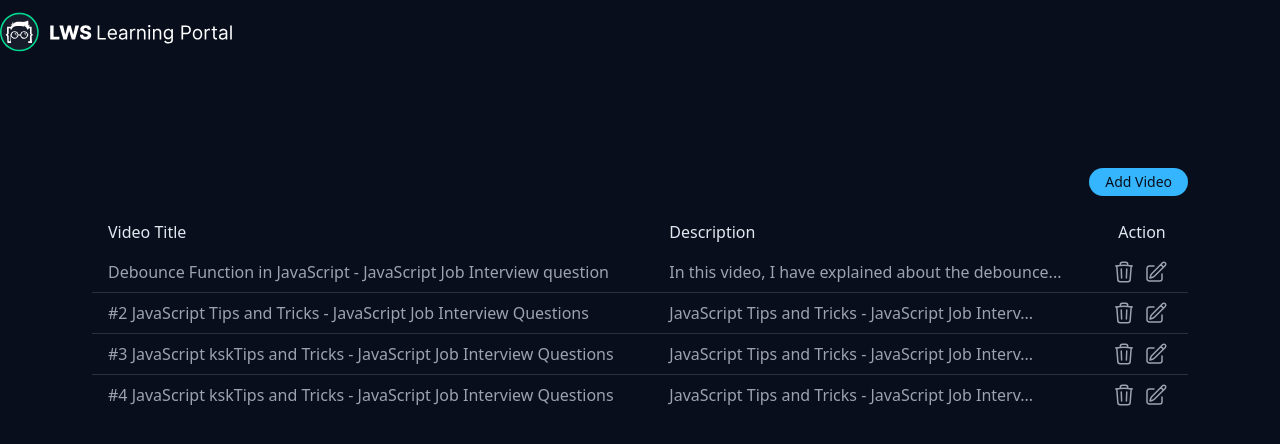
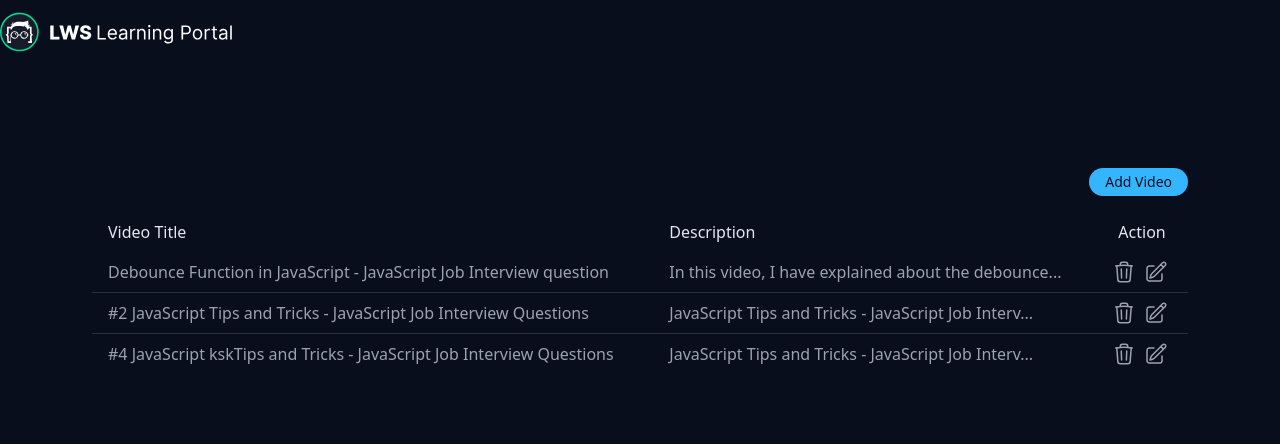
Before and after one commit to numangit/edtech-platform, a React (Create React App) app: page /admin/videos in a window 1280 px wide. Shown: the top 444 px of the page. Built offline with nearby package versions, Linux system fonts and the light colour scheme; data requests are answered from the project's data file.

Commit message:
delete button component functional

```diff
--- a/server/db.json
+++ b/server/db.json
@@ -70,15 +70,6 @@
     {
       "id": 2,
       "title": "#2 JavaScript Tips and Tricks - JavaScript Job Interview Questions",
-      "description": "JavaScript Tips and Tricks - JavaScript Job Interview Questions - Bangla Tutorial \nIn this video, I have shown 8 more JavaScript pro tips that will make a JavaScript Developer's life easier.",
-      "url": "https://www.youtube.com/embed/E9_R88eKcBM",
-      "views": "91.2K",
-      "duration": "31:30",
-      "createdAt": "2023-02-24T17:59:00.000Z"
-    },
-    {
-      "id": 3,
-      "title": "#3 JavaScript kskTips and Tricks - JavaScript Job Interview Questions",
       "description": "JavaScript Tips and Tricks - JavaScript Job Interview Questions - Bangla Tutorial \nIn this video, I have shown 8 more JavaScript pro tips that will make a JavaScript Developer's life easier.",
       "url": "https://www.youtube.com/embed/E9_R88eKcBM",
       "views": "91.2K",
--- a/src/component/admin/adminVideo/VideoDeleteButton.js
+++ /dev/null
@@ -1,25 +0,0 @@
-import React from 'react';
-import { useDeleteVideoMutation } from '../../../features/videos/videoApi';
-
-const VideoDeleteButton = ({ videoId }) => {
-
-    //getting delete mutation
-    const [deleteVideo] = useDeleteVideoMutation();
-
-    //function to handle delete
-    const handleDelete = (id) => {
-        deleteVideo(id);
-    };
-
-    return (
-        <button onClick={() => handleDelete(videoId)}>
-            <svg fill="none" viewBox="0 0 24 24" strokeWidth="1.5" stroke="currentColor"
-                className="w-6 h-6 hover:text-red-500 cursor-pointer transition-all">
-                <path strokeLinecap="round" strokeLinejoin="round"
-                    d="M14.74 9l-.346 9m-4.788 0L9.26 9m9.968-3.21c.342.052.682.107 1.022.166m-1.022-.165L18.16 19.673a2.25 2.25 0 01-2.244 2.077H8.084a2.25 2.25 0 01-2.244-2.077L4.772 5.79m14.456 0a48.108 48.108 0 00-3.478-.397m-12 .562c.34-.059.68-.114 1.022-.165m0 0a48.11 48.11 0 013.478-.397m7.5 0v-.916c0-1.18-.91-2.164-2.09-2.201a51.964 51.964 0 00-3.32 0c-1.18.037-2.09 1.022-2.09 2.201v.916m7.5 0a48.667 48.667 0 00-7.5 0" />
-            </svg>
-        </button>
-    );
-};
-
-export default VideoDeleteButton;
--- a/src/component/admin/adminVideo/VideoTableRow.js
+++ b/src/component/admin/adminVideo/VideoTableRow.js
@@ -1,7 +1,10 @@
-import React from 'react';
-import VideoDeleteButton from './VideoDeleteButton';
+import { useDeleteVideoMutation } from '../../../features/videos/videoApi';
+import DeleteButton from '../../common/DeleteButton';
 
 const VideoTableRow = ({ video }) => {
+
+    //getting delete mutation
+    const [deleteVideo] = useDeleteVideoMutation();
 
     //destructuring video info
     const { id, title, description } = video || {};
@@ -11,7 +14,7 @@ const VideoTableRow = ({ video }) => {
             <td className="table-td">{title}</td>
             <td className="table-td">{description.substring(0, 50)}...</td>
             <td className="table-td flex gap-x-2">
-                <VideoDeleteButton videoId={id} />
+                <DeleteButton id={id} mutation={deleteVideo} />
                 <svg fill="none" viewBox="0 0 24 24" strokeWidth="1.5" stroke="currentColor"
                     className="w-6 h-6 hover:text-blue-500 cursor-pointer transition-all">
                     <path strokeLinecap="round" strokeLinejoin="round"
--- a/src/component/common/DeleteButton.js
+++ b/src/component/common/DeleteButton.js
@@ -1,18 +1,12 @@
-import React from 'react';
-import { useDeleteVideoMutation } from '../../../features/videos/videoApi';
-
 const DeleteButton = ({ id, mutation }) => {
 
-    //getting delete mutation
-    const [deleteVideo] = useDeleteVideoMutation();
-
     //function to handle delete
-    const handleDelete = (id) => {
-        deleteVideo(id);
+    const handleDelete = (paramId) => {
+        mutation(paramId);
     };
 
     return (
-        <button onClick={() => handleDelete(videoId)}>
+        <button onClick={() => handleDelete(id)}>
             <svg fill="none" viewBox="0 0 24 24" strokeWidth="1.5" stroke="currentColor"
                 className="w-6 h-6 hover:text-red-500 cursor-pointer transition-all">
                 <path strokeLinecap="round" strokeLinejoin="round"
```
